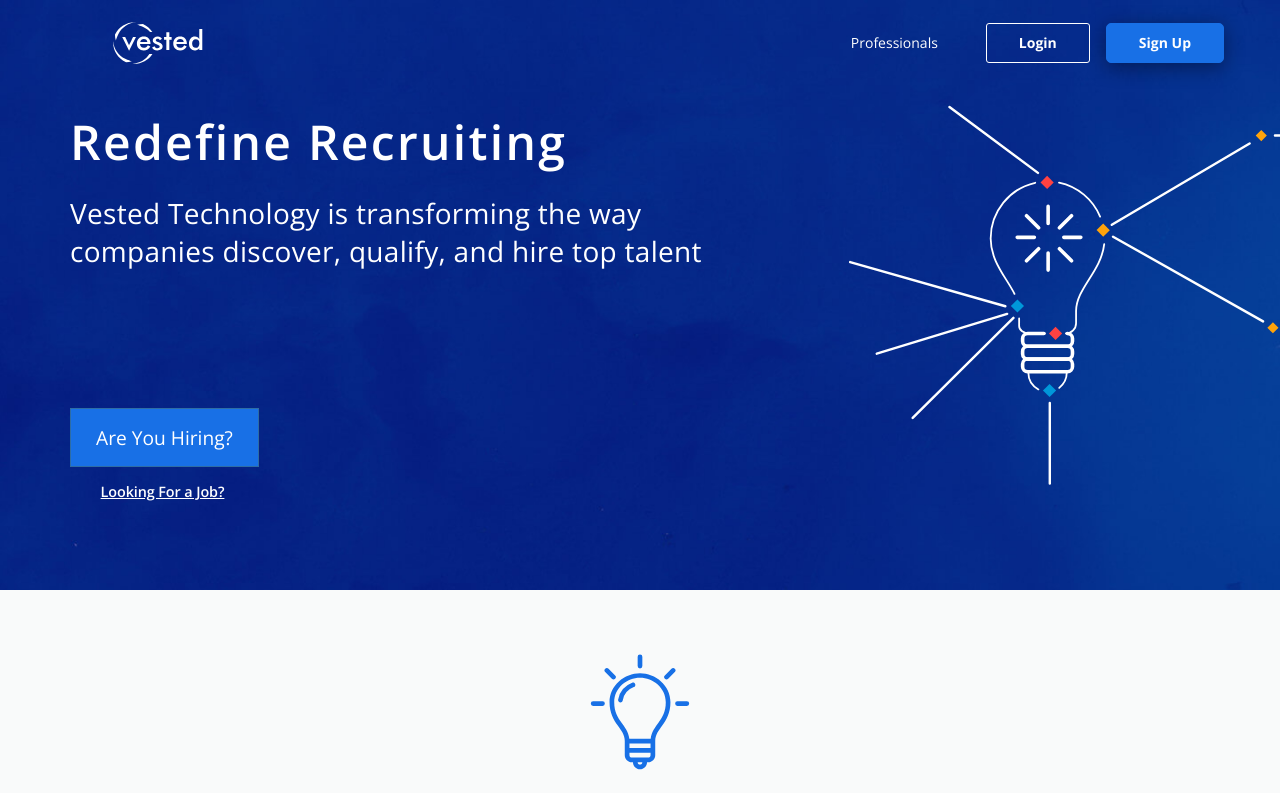
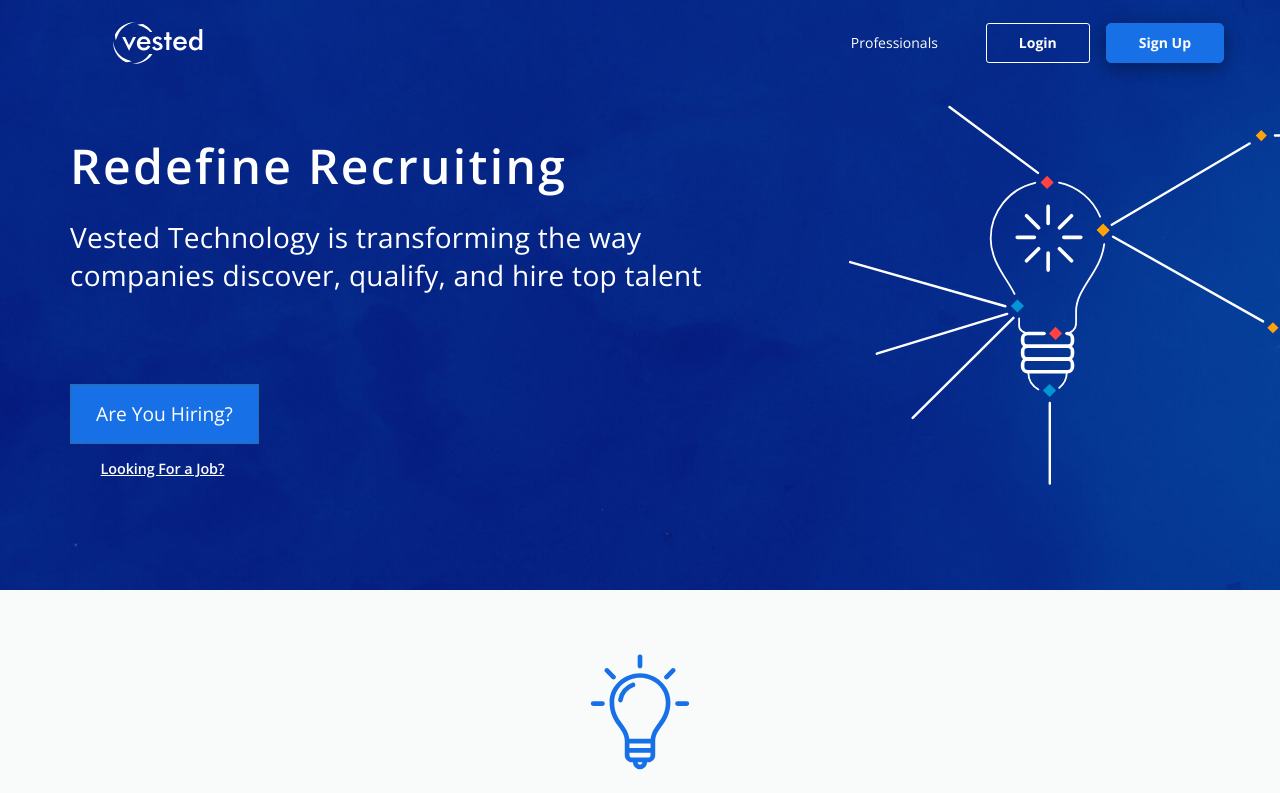
Before and after one commit to ashwaniweb/vested, a React app: page / in a window 1280 px wide. Shown: the top 793 px of the page. Built offline with nearby package versions, Linux system fonts and the light colour scheme.

Commit message:
UI Fixes

```diff
--- a/src/scss/_responsive.scss
+++ b/src/scss/_responsive.scss
@@ -23,8 +23,11 @@
     .mainBanner {
         .container {
             justify-content: center;
+            display: flex;
+            align-items: center;
             .row {
                 justify-content: center;
+                height: 450px;
             }
         }
         img {
```
